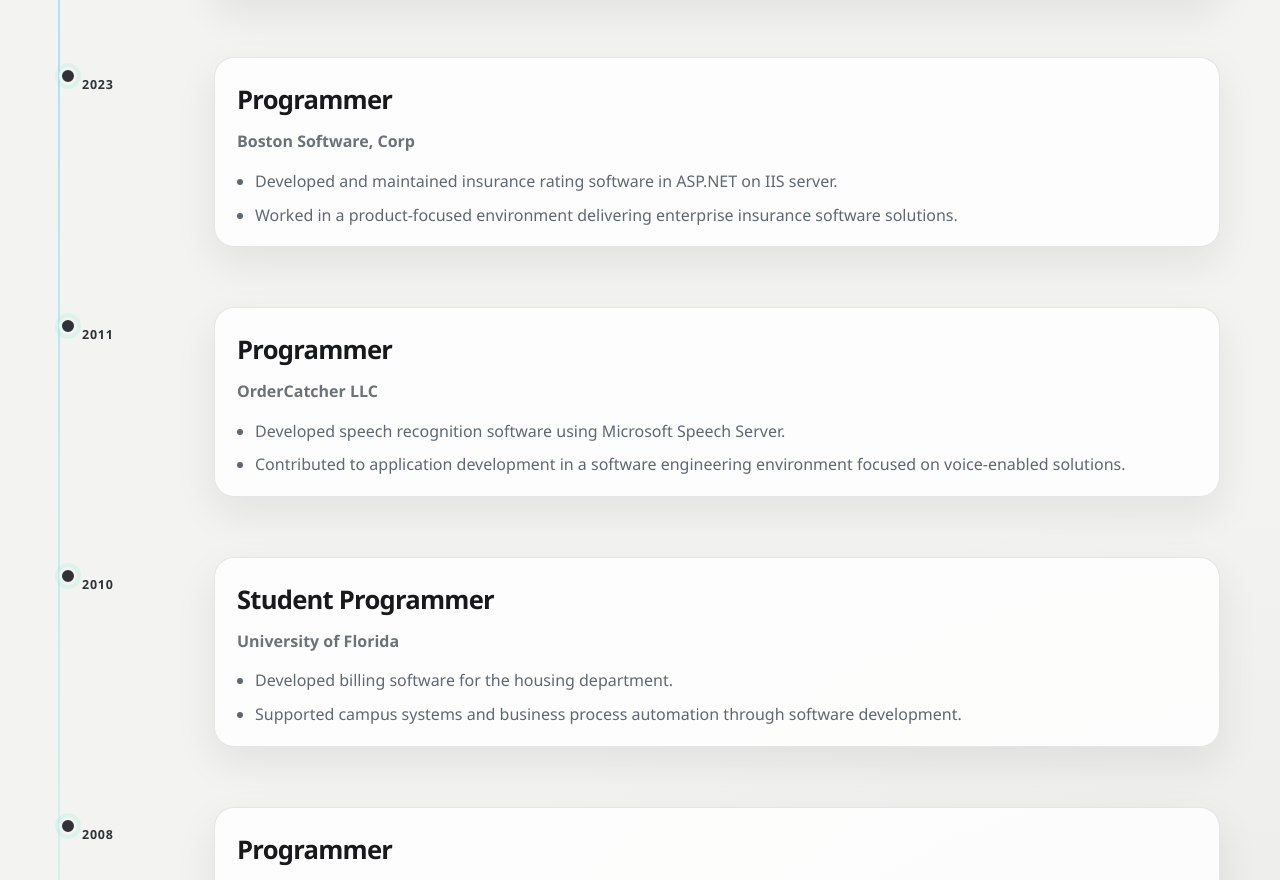
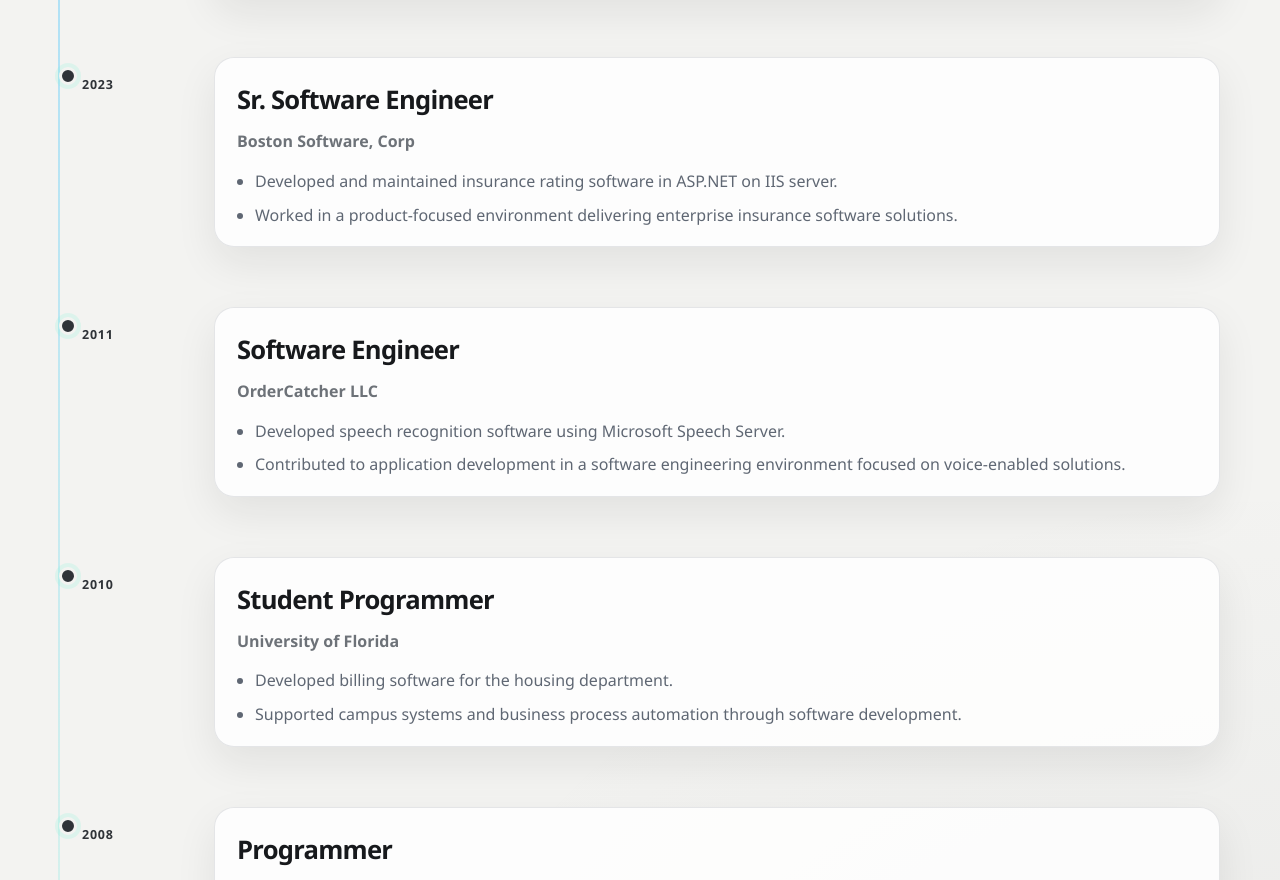
Before and after one commit to ravannagalla/ravannagalla.github.io, a plain HTML site: page index.html in a window 1280 px wide. Shown: the part 1710-2590 px from the top of the page. Drawn offline with Linux system fonts and the light colour scheme.

Commit message:
update timeline

```diff
--- a/index.html
+++ b/index.html
@@ -136,7 +136,7 @@
             <article class="timeline-item">
               <div class="timeline-year">2023</div>
               <div class="timeline-card">
-                <h3>Programmer</h3>
+                <h3>Sr. Software Engineer</h3>
                 <p class="timeline-role">Boston Software, Corp</p>
                 <ul>
                   <li>Developed and maintained insurance rating software in ASP.NET on IIS server.</li>
@@ -148,7 +148,7 @@
             <article class="timeline-item">
               <div class="timeline-year">2011</div>
               <div class="timeline-card">
-                <h3>Programmer</h3>
+                <h3>Software Engineer</h3>
                 <p class="timeline-role">OrderCatcher LLC</p>
                 <ul>
                   <li>Developed speech recognition software using Microsoft Speech Server.</li>
```
